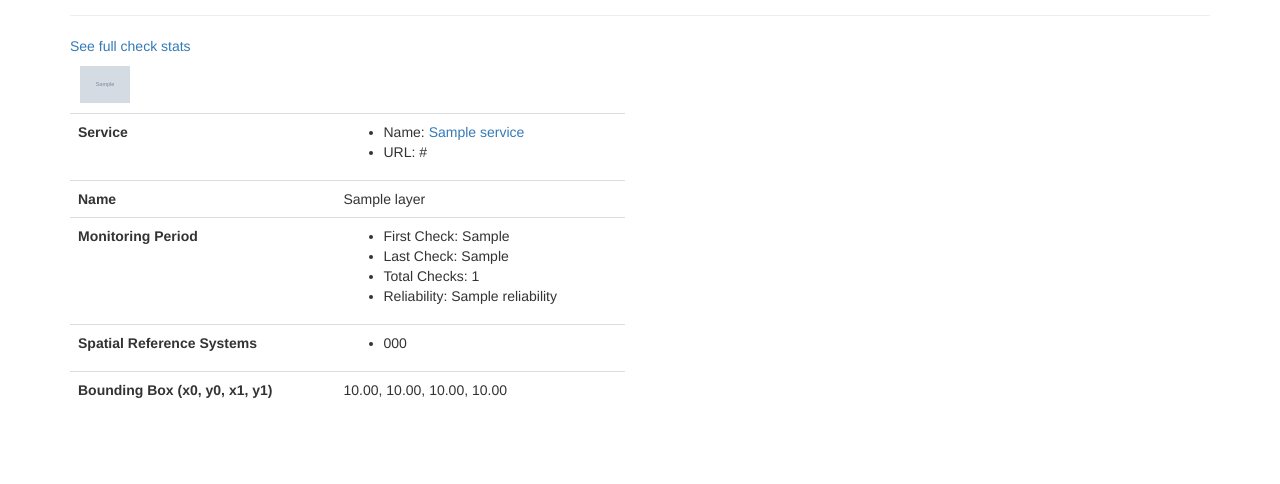
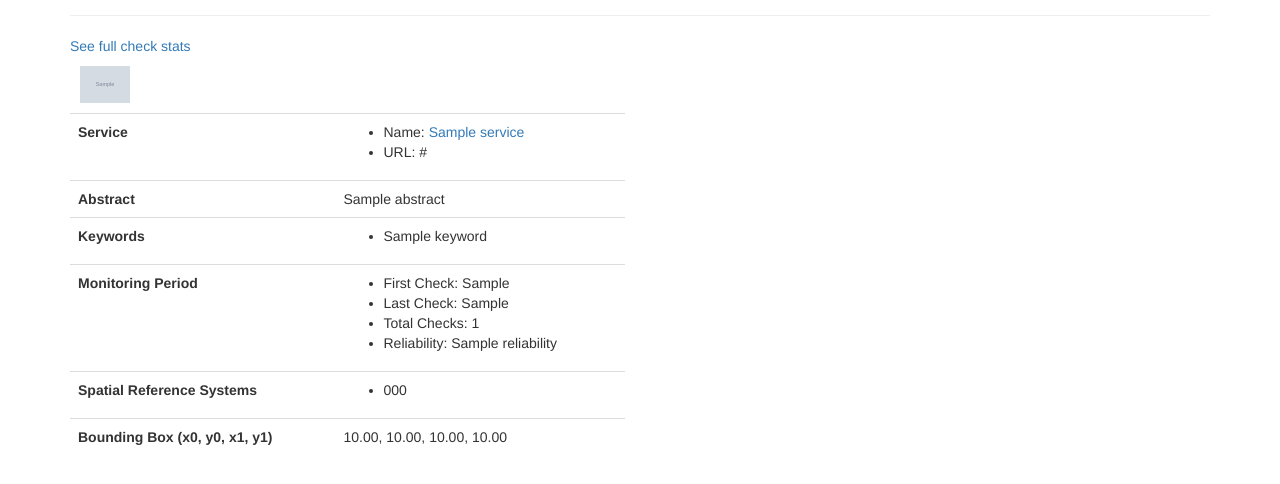
Before and after one commit to cga-harvard/Hypermap-Registry, a Django app: template hypermap/aggregator/templates/aggregator/layer_detail.html in a window 1280 px wide. Shown: the part 154-638 px from the top of the page. Run offline with Django 3.2, Linux system fonts and the light colour scheme; the template is opened without the code that fills it: most values are stand-ins (such as "Sample title", 1, 10 or a date in 2020); grey boxes marked "Sample" are stand-in pictures; parts of the project's set-up code (start-up, migrations or seed data) failed here and were passed over; some libraries are stand-ins or nearby versions.

Commit message:
Added support for keywords in services and layers. For now harvesting them only for WorldMap service type

```diff
--- a/hypermap/aggregator/tasks.py
+++ b/hypermap/aggregator/tasks.py
@@ -26,7 +26,8 @@
 @shared_task(bind=True)
 def check_service(self, service):
 
-    total = 100  # it is determined exactly after service.update_layers as there can be more/less layers from previous run
+    # total is determined (and updated) exactly after service.update_layers
+    total = 100
 
     def status_update(count):
         if not self.request.called_directly:
--- a/hypermap/aggregator/templates/aggregator/layer_detail.html
+++ b/hypermap/aggregator/templates/aggregator/layer_detail.html
@@ -28,8 +28,18 @@
           </td>
         </tr>
         <tr>
-          <td><strong>Name</strong></td>
-          <td>{{ layer.name }}</td>
+          <td><strong>Abstract</strong></td>
+          <td>{{ layer.abstract }}</td>
+        </tr>
+        <tr>
+          <td><strong>Keywords</strong></td>
+          <td>
+            <ul>
+              {% for keyword in layer.keywords.all %}
+              <li>{{ keyword.name }}</li>
+              {% endfor %}
+          </ul>
+          </td>
         </tr>
         <tr>
           <td><strong>Monitoring Period</strong></td>
--- a/hypermap/settings/default.py
+++ b/hypermap/settings/default.py
@@ -45,6 +45,7 @@
     'djcelery',
     'polymorphic',
     'pagination',
+    'taggit',
     'aggregator',
 )
 
@@ -172,3 +173,6 @@
 
 # we need to get rid of this once we figure out how to bypass the broker in tests
 SKIP_CELERY_TASK = False
+
+# taggit
+TAGGIT_CASE_INSENSITIVE = True
--- a/requirements.txt
+++ b/requirements.txt
@@ -5,6 +5,7 @@
 django-debug-toolbar==1.2
 django-pagination==1.0.7
 django-polymorphic==0.8.1
+django-taggit==0.18.0
 flake8==2.5.1
 OWSLib==0.10.3
 Paver==1.2.4
```
Also changed, not shown: hypermap/aggregator/models.py (+8 -3 lines).
